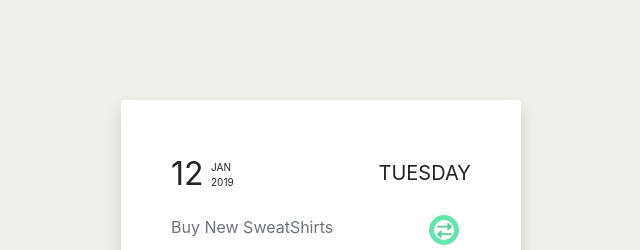
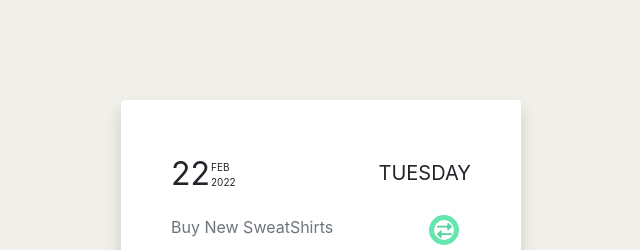
Before and after one commit to kalpshah485/todolist_part_2, a React (Create React App) app: page / in a window 1280 px wide. Shown: the top 250 px of the page, without its empty margins (319-959 px from the left). Built offline with nearby package versions, Linux system fonts and the light colour scheme.

Commit message:
feat:Added dynamic date.

```diff
--- a/src/TodoList/DateDay/DateDay.js
+++ b/src/TodoList/DateDay/DateDay.js
@@ -2,11 +2,14 @@ import React from 'react';
 
 class DateDay extends React.Component {
     render() {
+        const today = new Date();
+        const months = ["JAN", "FEB", "MAR", "APR", "MAY", "JUN", "JUL", "AUG", "SEP", "OCT", "NOV", "DEC"];
+        const days = ["Sunday", "Monday", "Tuesday", "Wednesday", "Thursday", "Friday", "Saturday"];
         return (
             <div className="row m-0 dateday">
-                <div className="col-1 p-0 date">12</div>
-                <div className="col p-0 month-year"><span className="month">JAN</span><br /><span className="year">2019</span></div>
-                <div className="col p-0 offset-3 day">TUESDAY</div>
+                <div className="col-1 p-0 date">{today.getDate()}</div>
+                <div className="col p-0 month-year"><span className="month">{months[today.getMonth()]}</span><br /><span className="year">{today.getFullYear()}</span></div>
+                <div className="col p-0 offset-3 day">{days[today.getDay()].toUpperCase()}</div>
             </div>
         )
     }
```
